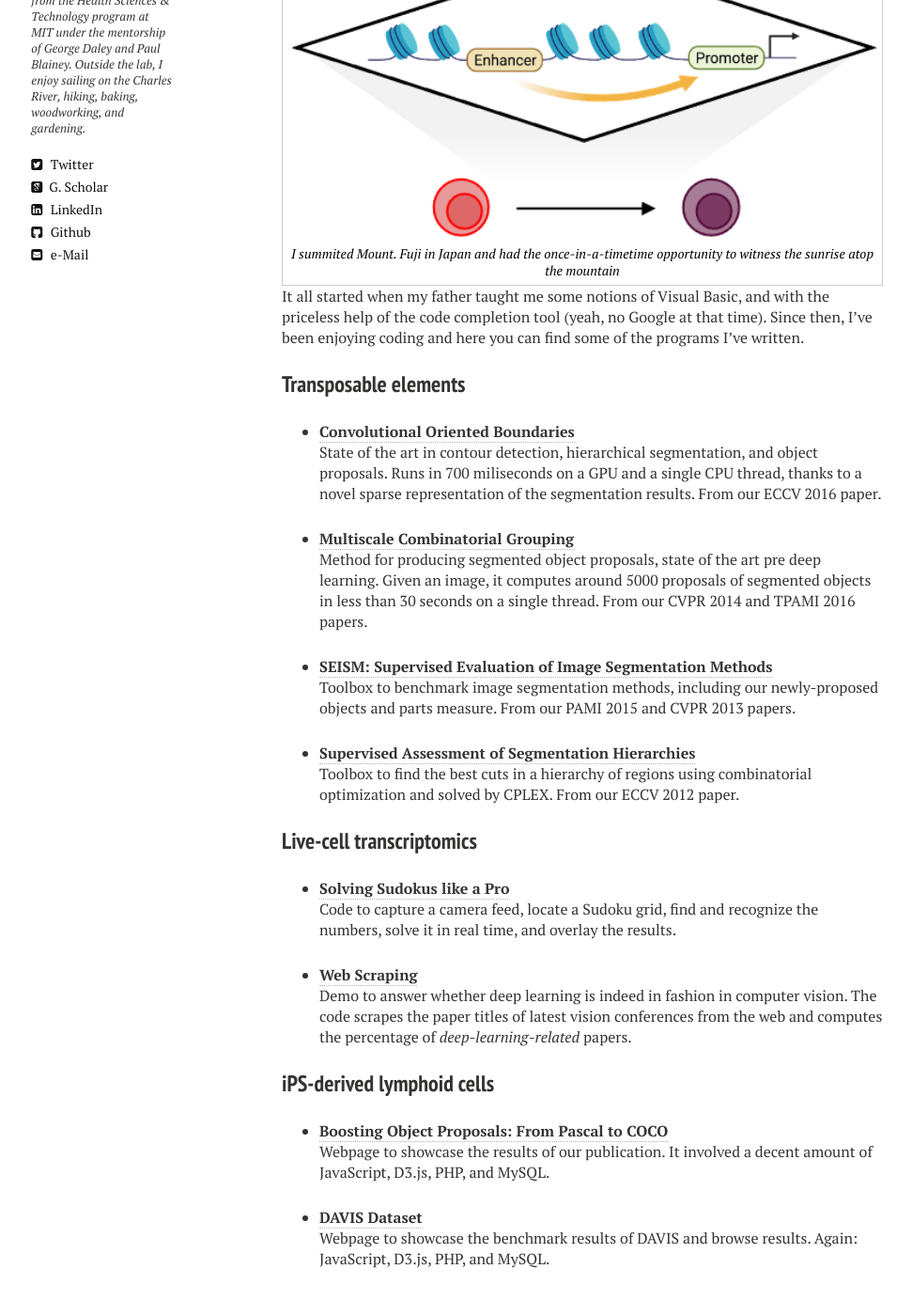
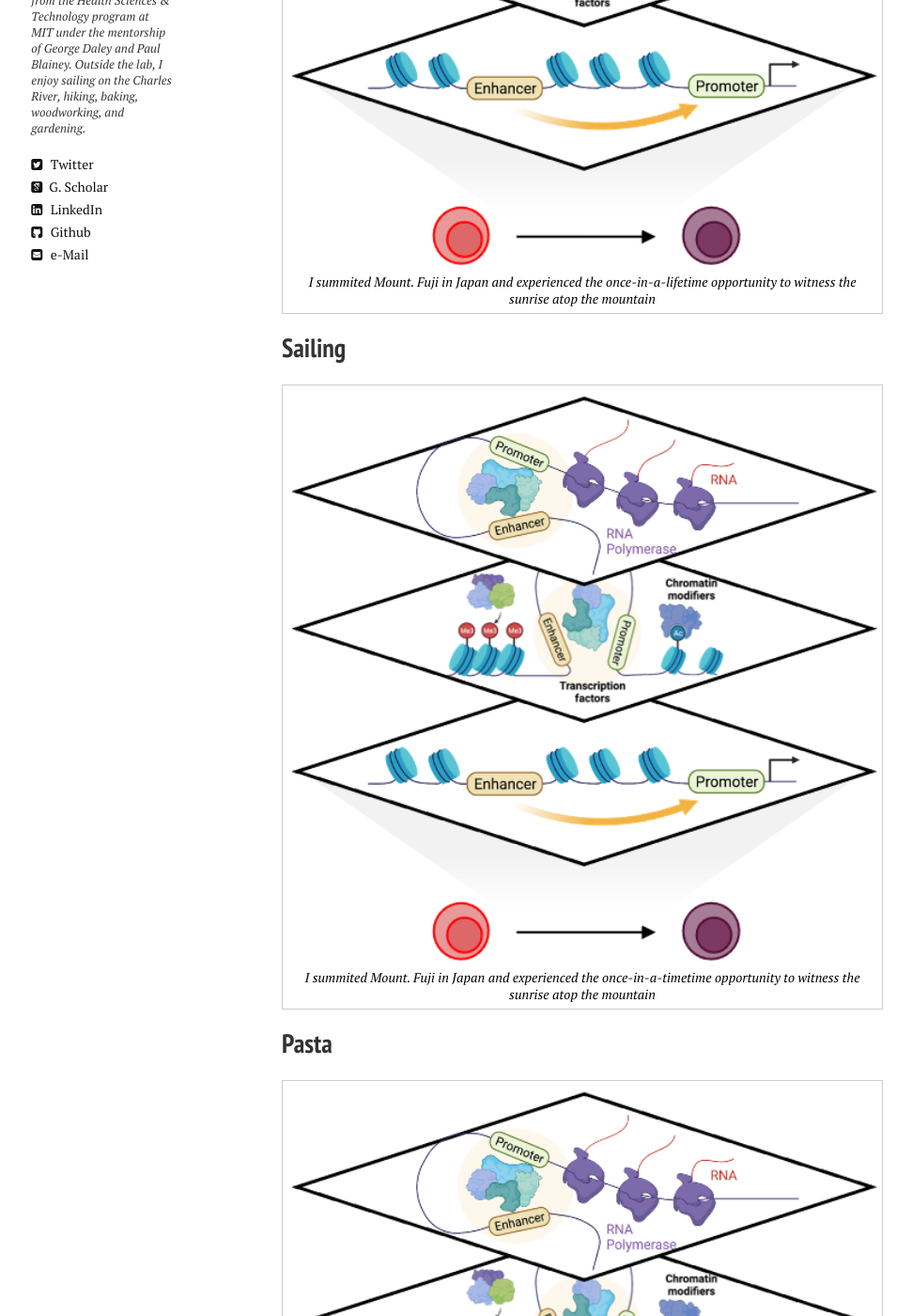
Before and after one commit to mnajia/mnajia.github.io, a Jekyll site: the page built from personal.md, in a window 1280 px wide and 1400 px high, scrolled down 1314 px. Shown: the whole window at 94% size, without its empty margins (20-991 px from the left). Built offline with Jekyll 4.4.1, drawn with Linux system fonts in a browser that asks for light colours; nearby versions of some CDN libraries; some of the changed text lies outside the part shown.

Commit message:
first commit

```diff
--- a/personal.md
+++ b/personal.md
@@ -30,44 +30,40 @@ figcaption {
 <body>
 
 
-### Notable Adventures
+<h2>Notable Adventures</h2>
 
 <figure>
   <img src="{{ site.url }}/images/research_overview.png" alt="Fuji" style="width:100%">
-  <figcaption>I summited Mount. Fuji in Japan and had the once-in-a-timetime opportunity to witness the sunrise atop the mountain</figcaption>
+  <figcaption>I summited Mount. Fuji in Japan and experienced the once-in-a-lifetime opportunity to witness the sunrise atop the mountain</figcaption>
 </figure>
+
+<h2>Sailing</h2>
+
+<figure>
+  <img src="{{ site.url }}/images/research_overview.png" alt="Fuji" style="width:100%">
+  <figcaption>I summited Mount. Fuji in Japan and experienced the once-in-a-timetime opportunity to witness the sunrise atop the mountain</figcaption>
+</figure>
+
+<h2>Pasta</h2>
+
+<figure>
+  <img src="{{ site.url }}/images/research_overview.png" alt="Fuji" style="width:100%">
+  <figcaption>I summited Mount. Fuji in Japan and experienced the once-in-a-timetime opportunity to witness the sunrise atop the mountain</figcaption>
+</figure>
+
+<h2>Woodworking Projects</h2>
+
+<figure>
+  <img src="{{ site.url }}/images/research_overview.png" alt="Fuji" style="width:100%">
+  <figcaption>I summited Mount. Fuji in Japan and experienced the once-in-a-timetime opportunity to witness the sunrise atop the mountain</figcaption>
+</figure>
+
+
+
+
+
+
+
 
 </body>
 </html>
-
-It all started when my father taught me some notions of Visual Basic, and with the priceless help of the code completion tool (yeah, no Google at that time). Since then, I've been enjoying coding and here you can find some of the programs I've written.
-
-### Transposable elements
-
-* [**Convolutional Oriented Boundaries**](http://www.vision.ee.ethz.ch/~cvlsegmentation/cob/)<br>
-State of the art in contour detection, hierarchical segmentation, and object proposals. Runs in 700 miliseconds on a GPU and a single CPU thread, thanks to a novel sparse representation of the segmentation results. From our ECCV 2016 paper.
-
-* [**Multiscale Combinatorial Grouping**](http://www.eecs.berkeley.edu/Research/Projects/CS/vision/grouping/mcg/)<br>
-Method for producing segmented object proposals, state of the art pre deep learning. Given an image, it computes around 5000 proposals of segmented objects in less than 30 seconds on a single thread. From our CVPR 2014 and TPAMI 2016 papers.
-
-* [**SEISM: Supervised Evaluation of Image Segmentation Methods**](http://www.vision.ee.ethz.ch/~biwiproposals/seism/index.html)<br>
-Toolbox to benchmark image segmentation methods, including our newly-proposed objects and parts measure. From our PAMI 2015 and CVPR 2013 papers.
-
-* [**Supervised Assessment of Segmentation Hierarchies**](https://imatge.upc.edu/web/resources/supervised-assessment-segmentation-hierarchies)<br>
-Toolbox to find the best cuts in a hierarchy of regions using combinatorial optimization and solved by CPLEX. From our ECCV 2012 paper.
-
-### Live-cell transcriptomics
-
-* [**Solving Sudokus like a Pro**](http://jponttuset.github.io/solving-sudokus-like-a-pro-1/)<br>
-Code to capture a camera feed, locate a Sudoku grid, find and recognize the numbers, solve it in real time, and overlay the results.
-
-* [**Web Scraping**](http://jponttuset.github.io/deep-learning-scraping/)<br>
-Demo to answer whether deep learning is indeed in fashion in computer vision. The code scrapes the paper titles of latest vision conferences from the web and computes the percentage of *deep-learning-related* papers.
-
-### iPS-derived lymphoid cells
-
-* [**Boosting Object Proposals: From Pascal to COCO**](http://www.vision.ee.ethz.ch/~biwiproposals/boosting-coco/)<br>
-Webpage to showcase the results of our publication. It involved a decent amount of JavaScript, D3.js, PHP, and MySQL.
-
-* [**DAVIS Dataset**](https://graphics.ethz.ch/~perazzif/davis/index.html)<br>
-Webpage to showcase the benchmark results of DAVIS and browse results. Again: JavaScript, D3.js, PHP, and MySQL.
```
